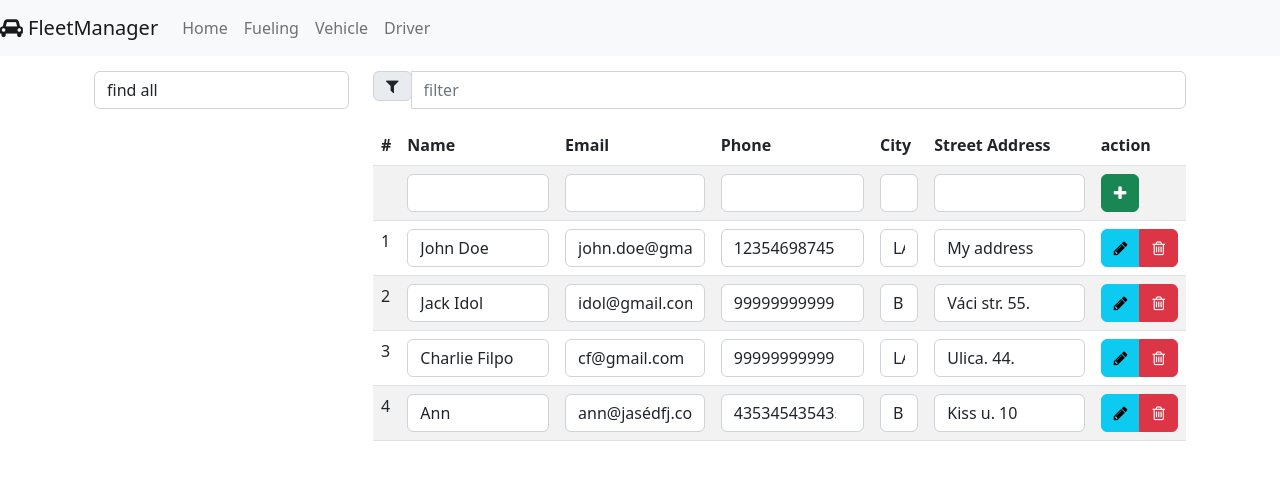
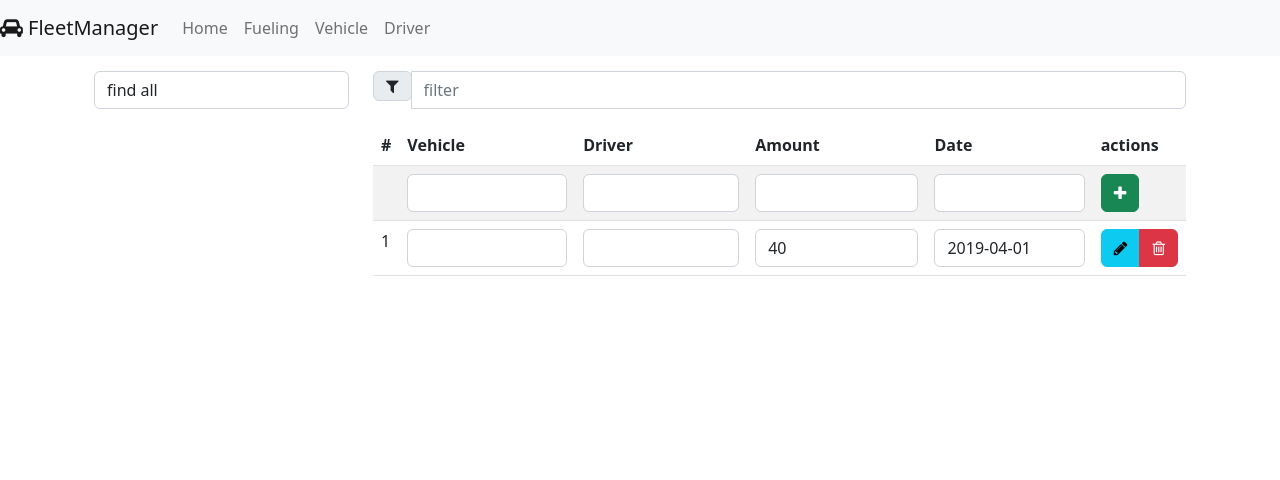
Before and after one commit to petrep/fleet-manager, an Angular app: page /fueling in a window 1280 px wide. Shown: the top 480 px of the page. Built offline with nearby package versions, Linux system fonts and the light colour scheme; data requests are answered from the project's data file.

Commit message:
Solved issue with the various column count in the table header

```diff
--- a/server/db.json
+++ b/server/db.json
@@ -58,13 +58,6 @@
       "driverId": "2",
       "amount": 40,
       "date": "2019-04-01"
-    },
-    {
-      "vehicleId": "2",
-      "driverId": "1",
-      "amount": "55",
-      "date": "2019-03-13",
-      "id": 3
     }
   ]
 }
--- a/src/app/app.component.html
+++ b/src/app/app.component.html
@@ -1,4 +1,4 @@
 <app-menu></app-menu>
 <div class="container">
-  <app-driver></app-driver>
+  <router-outlet></router-outlet>
 </div>
--- a/src/app/part/data-table/data-table.component.html
+++ b/src/app/part/data-table/data-table.component.html
@@ -24,14 +24,11 @@
 <table class="table table-striped">
     <thead>
         <tr>
-            <th>{{ cols[0].text }}</th>
-            <th>{{ cols[1].text }}</th>
-            <th>{{ cols[2].text }}</th>
-            <th>{{ cols[3].text }}</th>
-            <th>{{ cols[4].text }}</th>
-            <th>{{ cols[5].text }}</th>
-            <th>action</th>
-        </tr>
+            <th *ngFor="let col of cols">
+              {{ col.text }}
+            </th>
+            <th>actions</th>
+          </tr>
     </thead>
     <tbody>
         <tr>
@@ -51,7 +48,8 @@
             </td>
         </tr>
 <!--         <tr *ngFor="let row of list | objectArray:phraseString:phraseKey"> -->
-        <tr *ngFor="let row of list | keyvalue ">
+
+    <tr *ngFor="let row of list | keyvalue ">
 
           <td *ngFor="let col of cols">
 
--- a/src/app/part/menu/menu.component.html
+++ b/src/app/part/menu/menu.component.html
@@ -1,5 +1,5 @@
 <nav class="navbar navbar-expand-lg navbar-light bg-light">
-    <a class="navbar-brand" href="#">
+    <a class="navbar-brand" routerLink="/">
         <i class="fa fa-car" aria-hidden="true"></i>
         FleetManager
     </a>
@@ -9,16 +9,16 @@
     <div class="collapse navbar-collapse" id="navbarNav">
       <ul class="navbar-nav">
         <li class="nav-item active">
-          <a class="nav-link" href="#">Home <span class="sr-only">(current)</span></a>
+          <a class="nav-link" routerLink="/">Home <span class="sr-only">(current)</span></a>
         </li>
         <li class="nav-item">
-          <a class="nav-link" href="#">Fueling</a>
+          <a class="nav-link" routerLink="/fueling">Fueling</a>
         </li>
         <li class="nav-item">
-          <a class="nav-link" href="#">Vehicle</a>
+          <a class="nav-link" routerLink="/vehicle">Vehicle</a>
         </li>
         <li class="nav-item">
-            <a class="nav-link" href="#">Driver</a>
+            <a class="nav-link" routerLink="/driver">Driver</a>
           </li>
       </ul>
     </div>
```
